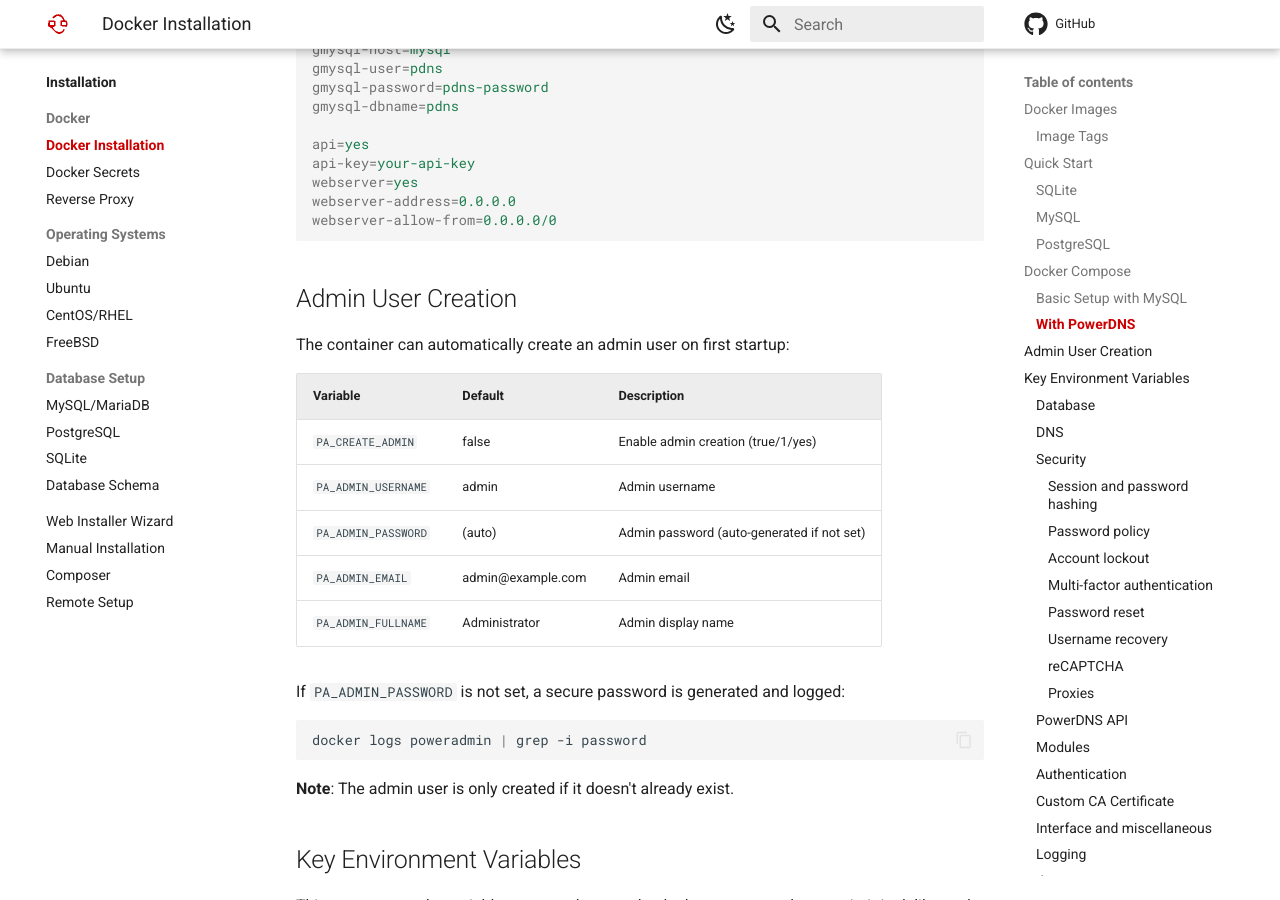
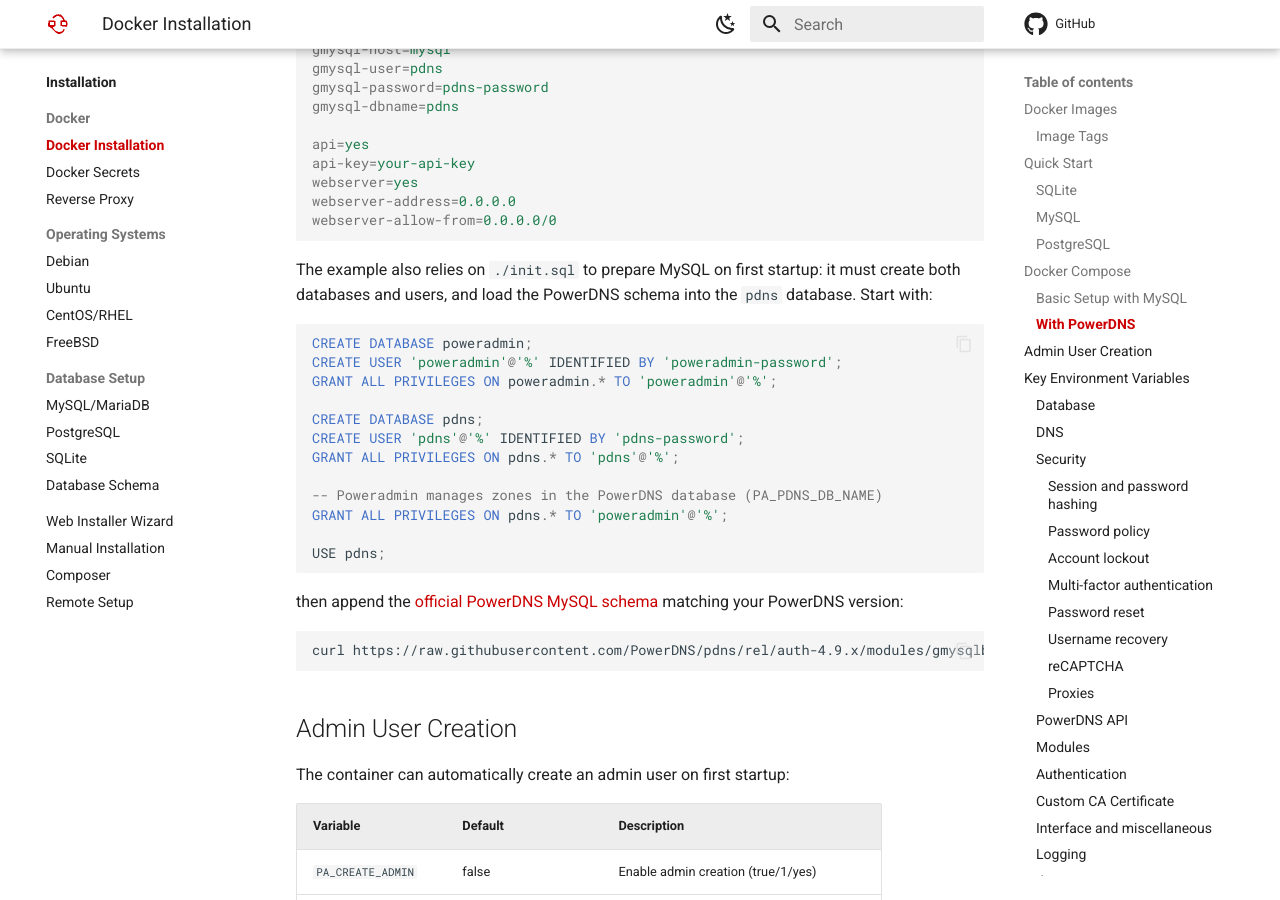
Before and after one commit to poweradmin/poweradmin-docs, an MkDocs documentation site: the page built from docs/installation/docker.md, in a window 1280 px wide and 900 px high, scrolled down 4485 px. Built offline with MkDocs 1.6.1 and Material for MkDocs 9.7.7, drawn with Linux system fonts in a browser that asks for light colours; comment, search, counter and statistics services are not loaded.

Commit message:
docs(docker): show the init.sql the PowerDNS compose example depends on

````diff
--- a/docs/installation/docker.md
+++ b/docs/installation/docker.md
@@ -193,6 +193,32 @@
 webserver=yes
 webserver-address=0.0.0.0
 webserver-allow-from=0.0.0.0/0
+```
+
+The example also relies on `./init.sql` to prepare MySQL on first startup: it
+must create both databases and users, and load the PowerDNS schema into the
+`pdns` database. Start with:
+
+```sql
+CREATE DATABASE poweradmin;
+CREATE USER 'poweradmin'@'%' IDENTIFIED BY 'poweradmin-password';
+GRANT ALL PRIVILEGES ON poweradmin.* TO 'poweradmin'@'%';
+
+CREATE DATABASE pdns;
+CREATE USER 'pdns'@'%' IDENTIFIED BY 'pdns-password';
+GRANT ALL PRIVILEGES ON pdns.* TO 'pdns'@'%';
+
+-- Poweradmin manages zones in the PowerDNS database (PA_PDNS_DB_NAME)
+GRANT ALL PRIVILEGES ON pdns.* TO 'poweradmin'@'%';
+
+USE pdns;
+```
+
+then append the [official PowerDNS MySQL schema](https://doc.powerdns.com/authoritative/backends/generic-mysql.html#default-schema)
+matching your PowerDNS version:
+
+```bash
+curl https://raw.githubusercontent.com/PowerDNS/pdns/rel/auth-4.9.x/modules/gmysqlbackend/schema.mysql.sql >> init.sql
 ```
 
 ## Admin User Creation
````
